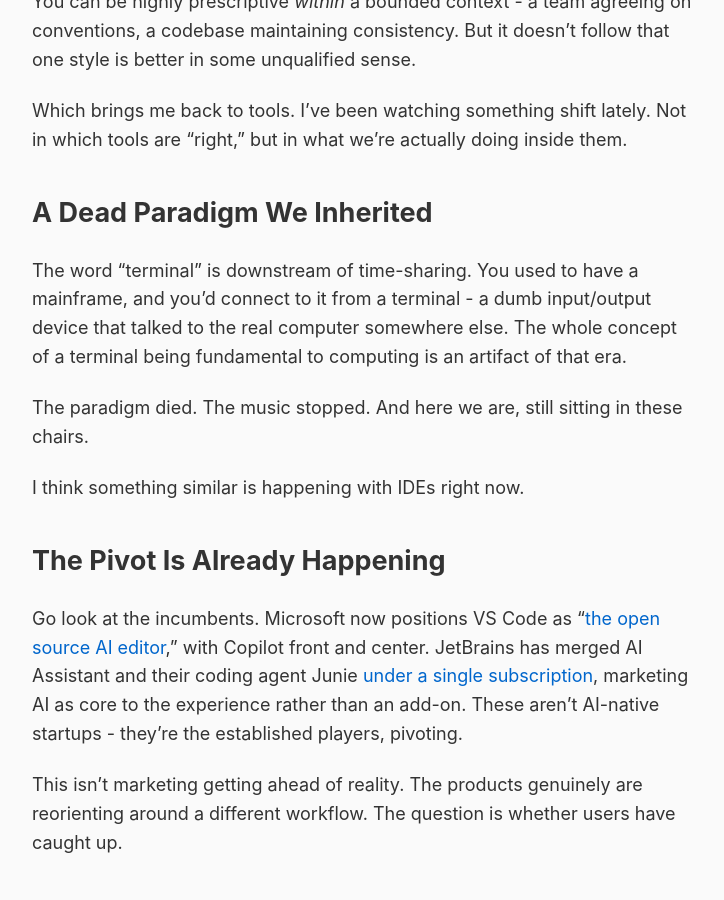
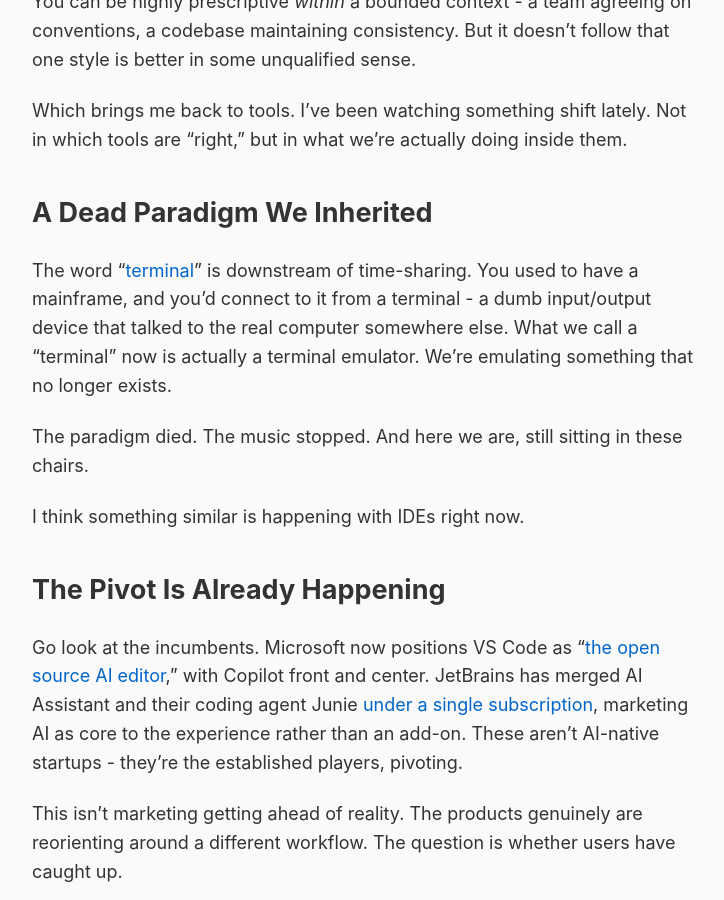
Before and after one commit to rob137/rob137.github.io, a Jekyll site: the page built from _posts/2026-01-02-the-music-stopped.md, in a window 1280 px wide and 900 px high, scrolled down 2458 px. Shown: the whole window, without its empty margins (275-999 px from the left). Built offline with Jekyll 4.4.1, drawn with Linux system fonts in a browser that asks for light colours.

Commit message:
The Music Stopped: add ESR link, sharpen terminal emulator point

```diff
--- a/_posts/2026-01-02-the-music-stopped.md
+++ b/_posts/2026-01-02-the-music-stopped.md
@@ -58,7 +58,7 @@
 
 ## A Dead Paradigm We Inherited
 
-The word "terminal" is downstream of time-sharing. You used to have a mainframe, and you'd connect to it from a terminal - a dumb input/output device that talked to the real computer somewhere else. The whole concept of a terminal being fundamental to computing is an artifact of that era.
+The word "[terminal](http://www.catb.org/esr/faqs/things-every-hacker-once-knew/#_terminal_confusion)" is downstream of time-sharing. You used to have a mainframe, and you'd connect to it from a terminal - a dumb input/output device that talked to the real computer somewhere else. What we call a "terminal" now is actually a terminal emulator. We're emulating something that no longer exists.
 
 The paradigm died. The music stopped. And here we are, still sitting in these chairs.
 
```
